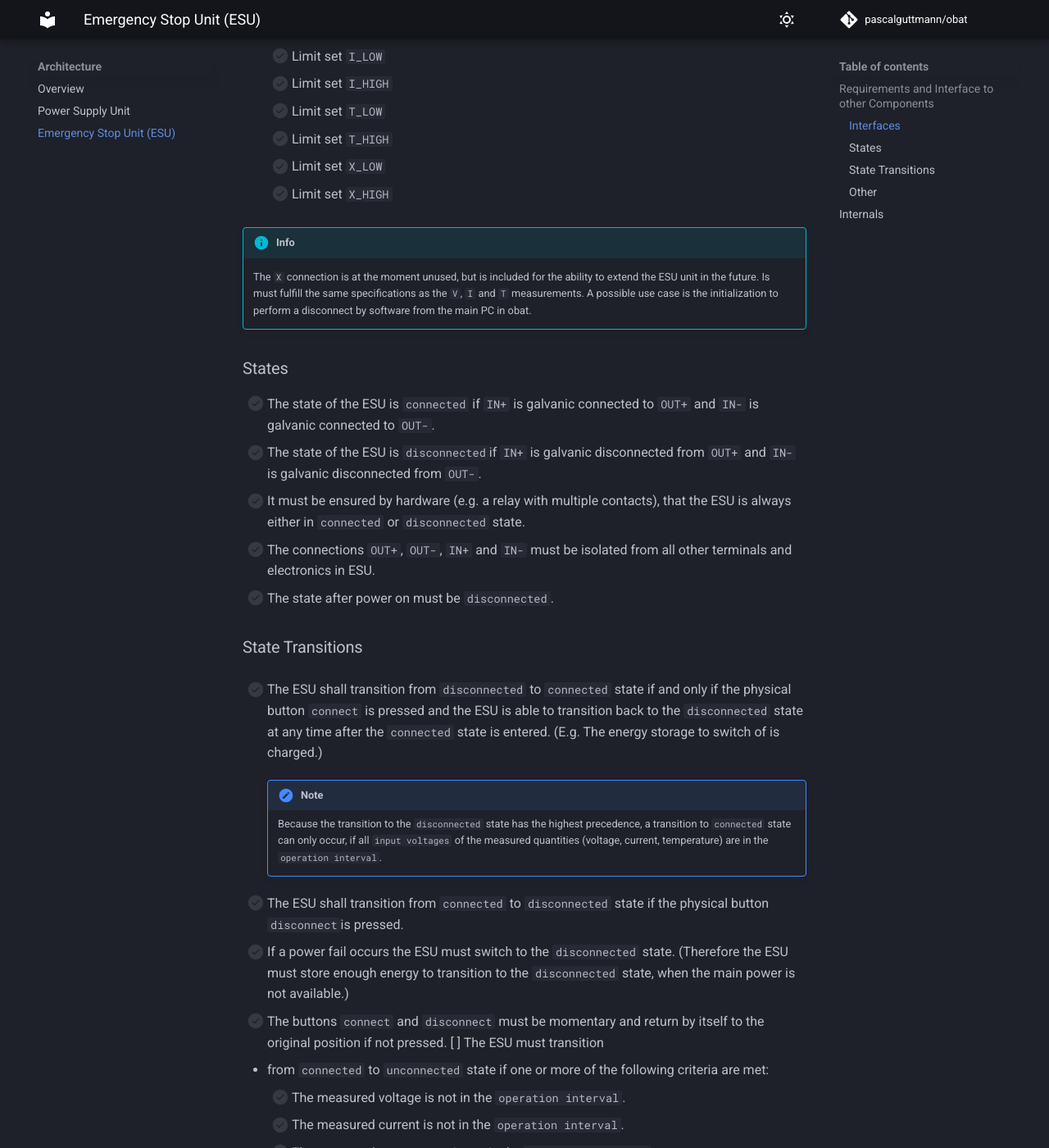
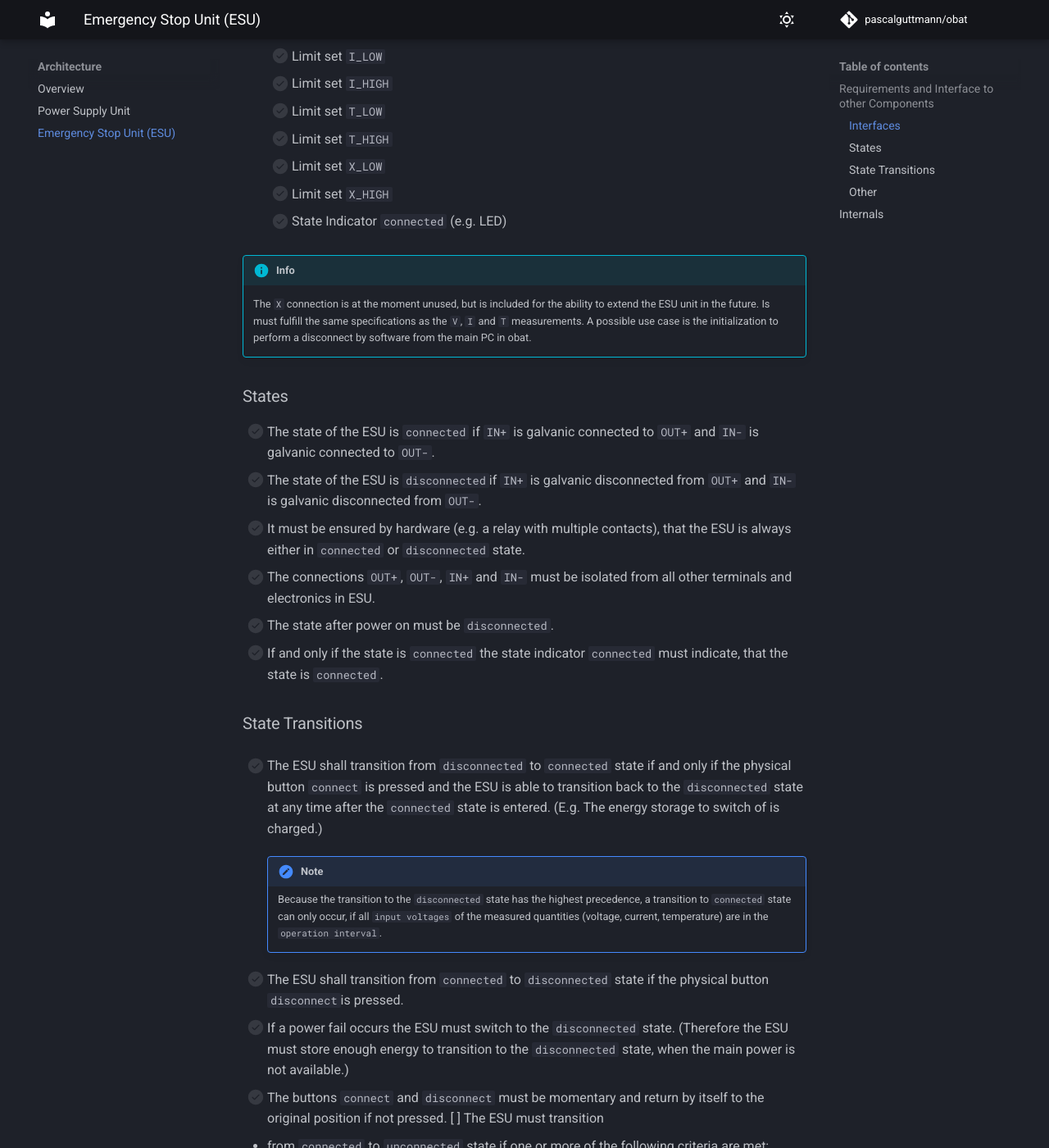
Before and after one commit to pascalguttmann/obat, an MkDocs documentation site: the page built from docs/arch/esu.md, in a window 1280 px wide and 1400 px high, scrolled down 1115 px. Shown: the whole window at 82% size. Built offline with MkDocs 1.6.1 and Material for MkDocs 9.7.7, drawn with Linux system fonts in a browser that asks for light colours; comment, search, counter and statistics services are not loaded.

Commit message:
add state indicator requirement for esu

```diff
--- a/docs/arch/esu.md
+++ b/docs/arch/esu.md
@@ -37,6 +37,7 @@ disconnect the battery.
     - [ ] Limit set `T_HIGH`
     - [ ] Limit set `X_LOW`
     - [ ] Limit set `X_HIGH`
+    - [ ] State Indicator `connected` (e.g. LED)
 
 !!! info
     The `X` connection is at the moment unused, but is included for the ability
@@ -56,6 +57,8 @@ disconnect the battery.
 - [ ] The connections `OUT+`, `OUT-`, `IN+` and `IN-` must be isolated from all
     other terminals and electronics in ESU.
 - [ ] The state after power on must be `disconnected`.
+- [ ] If and only if the state is `connected` the state indicator `connected`
+    must indicate, that the state is `connected`.
 
 ### State Transitions
 
```
